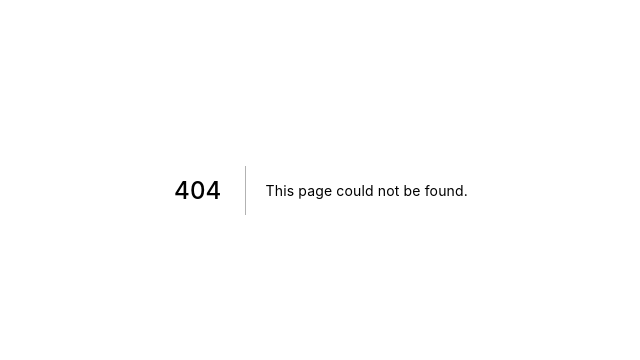
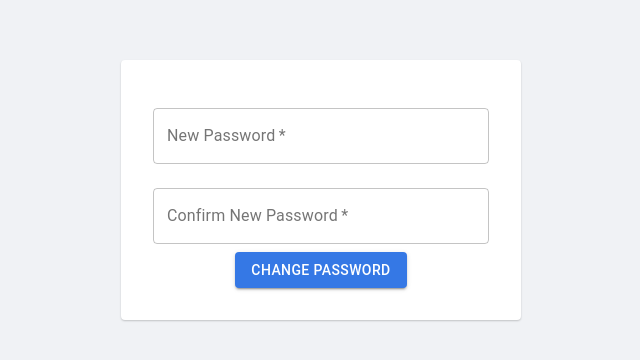
Before and after one commit to BraedonWooding/piqued, a Next.js app in the folder client/: page /change-password/1 in a window 1280 px wide. Before the commit this address had no page. Shown: the part 210-570 px from the top of the page, without its empty margins (319-959 px from the left). Built offline with nearby package versions, Linux system fonts and the light colour scheme.

Commit message:
Added password pages back

```diff
--- /dev/null
+++ b/client/src/pages/change-password/[token].tsx
@@ -0,0 +1,66 @@
+import { Box, Button, Container, Typography } from "@material-ui/core";
+import axios from "axios";
+import { MyTextField, useStyles } from "components/Common/FormikUI";
+import { MyLink } from "components/Common/Link";
+import { FullyCenteredLayout } from "components/Layout/Layout";
+import { Form, Formik } from "formik";
+import { useRouter } from "next/router";
+import { useState } from "react";
+import { FORGOT_PASSWORD_PATH, LOGIN_PATH } from "util/constants";
+import * as yup from "yup";
+
+const validationSchema = yup.object({
+  confirmNewPassword: yup.string().oneOf([yup.ref("newPassword")], "Passwords must match"),
+});
+
+const ChangePassword = () => {
+  const classes = useStyles();
+  const router = useRouter();
+  const [tokenError, setTokenError] = useState("");
+
+  return (
+    <FullyCenteredLayout>
+      <Formik
+        validationSchema={validationSchema}
+        initialValues={{ newPassword: "" }}
+        onSubmit={async ({ newPassword }) => {
+          const response = await axios.post(`${process.env.NEXT_PUBLIC_API_URL}/change_password/`, {
+            token: typeof router.query.token === "string" ? router.query.token : "",
+            newPassword,
+          });
+          if (response.data.error) setTokenError(response.data.error);
+          else router.push(LOGIN_PATH);
+        }}
+      >
+        <Form>
+          <Container component="main" maxWidth="sm">
+            <Box className={classes.card}>
+              <MyTextField placeholder="New Password" label="New Password" name="newPassword" type="password" />
+              <MyTextField
+                placeholder="Confirm New Password"
+                label="Confirm New Password"
+                name="confirmNewPassword"
+                type="password"
+              />
+              <Button color="primary" variant="contained" type="submit">
+                Change password
+              </Button>
+              {tokenError && (
+                <>
+                  <Typography color="error" variant="subtitle1">
+                    {tokenError}
+                  </Typography>
+                  <Typography variant="subtitle1">
+                    <MyLink href={FORGOT_PASSWORD_PATH}>Click here to get a new reset password email</MyLink>
+                  </Typography>
+                </>
+              )}
+            </Box>
+          </Container>
+        </Form>
+      </Formik>
+    </FullyCenteredLayout>
+  );
+};
+
+export default ChangePassword;
```
Also changed, not shown: client/src/pages/auth/forgot-password.tsx (added, +42 -0 lines).
